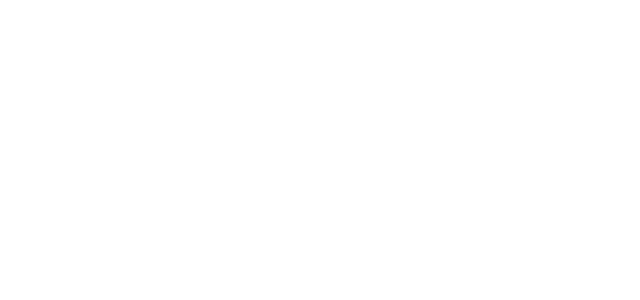
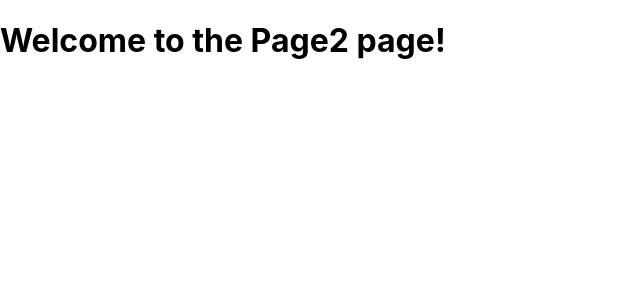
Before and after one commit to elie-atia/react-web-app, a React (Create React App) app: page /page2 in a window 1280 px wide. Shown: the top 300 px of the page, without its empty margins (0-640 px from the left). Built offline with nearby package versions, Linux system fonts and the light colour scheme.

Commit message:
add 2 pages and containers file

```diff
--- /dev/null
+++ b/src/containers/Page1.js
@@ -0,0 +1,10 @@
+import React from 'react';
+
+const Page1 = () => {
+
+  return (
+    <h1>Welcome to the Page1 page!</h1>
+  );
+};
+
+export default Page1;
--- /dev/null
+++ b/src/containers/Page2.js
@@ -0,0 +1,10 @@
+import React from 'react';
+
+const Page2 = () => {
+
+  return (
+    <h1>Welcome to the Page2 page!</h1>
+  );
+};
+
+export default Page2;
--- a/src/routes.js
+++ b/src/routes.js
@@ -1,12 +1,20 @@
 import { Route, Switch, Redirect } from 'react-router-dom';
 
-import Home from './Home'
+import Home from './containers/Home'
+import Page1 from './containers/Page1'
+import Page2 from './containers/Page2'
 
 const Routes = () => {
     return (
         <Switch>
-            <Route exact={true} path='/'>
-                <Home />
+                <Route exact={true} path='/'>
+                    <Home />
+                </Route>
+            <Route exact={true} path='/page1'>
+                <Page1 />
+            </Route>
+            <Route exact={true} path='/page2'>
+                <Page2 />
             </Route>
         </Switch>
     );
```
Also changed, not shown: src/containers/Home.js (renamed from src/Home.js), 1 other file (tests, documents, lock files or other folders).
